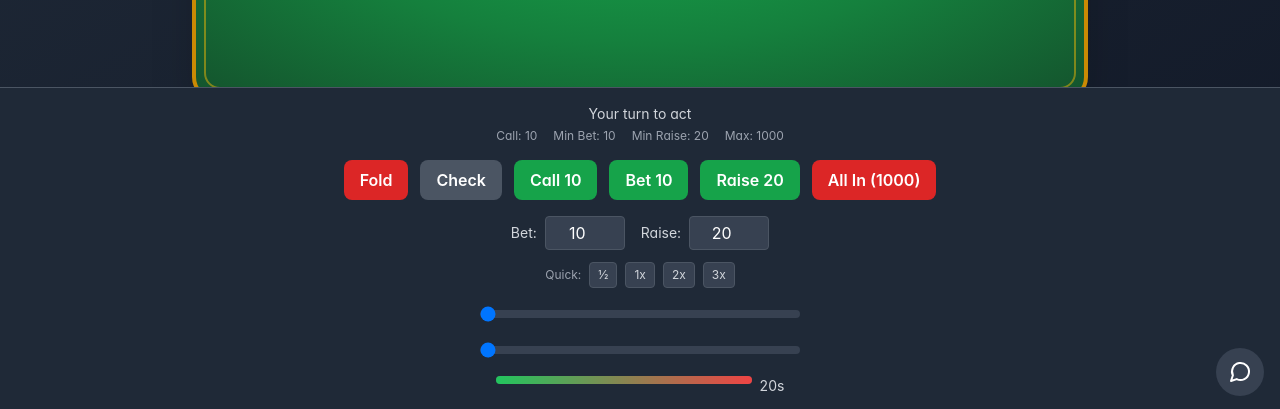
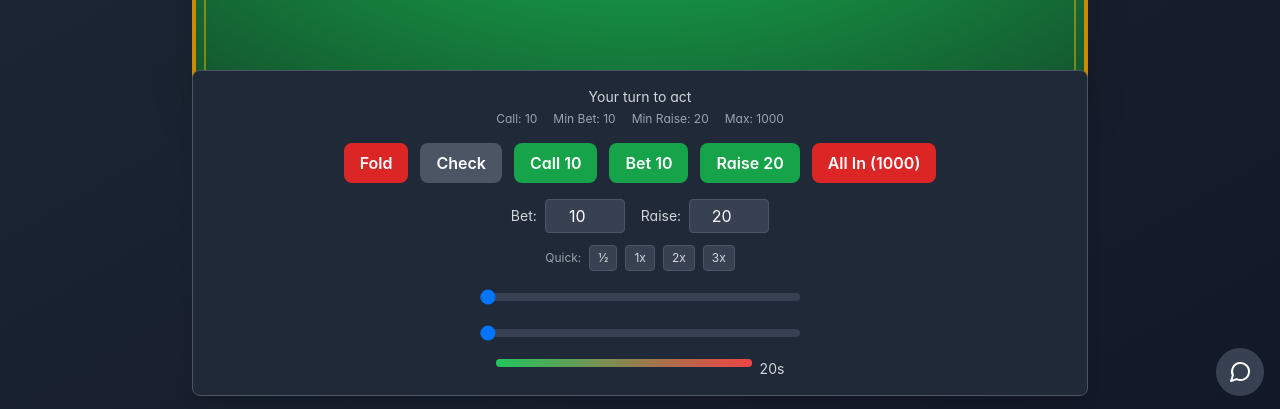
Before and after one commit to mikehrmantraut/multiplayer-poker, a React (Vite) app in the folder frontend/: page / in a window 1280 px wide. Shown: the part 388-797 px from the top of the page. Built offline with nearby package versions, Linux system fonts and the light colour scheme; no server answers.

Commit message:
action bar width fixed

```diff
--- a/frontend/src/components/ActionBar.tsx
+++ b/frontend/src/components/ActionBar.tsx
@@ -54,7 +54,6 @@ export const ActionBar: React.FC<ActionBarProps> = ({
 
   return (
     <div className={clsx('action-bar', className)}>
-      <div className="max-w-4xl mx-auto">
         {/* Action info */}
         <div className="text-center mb-4">
           <div className="text-sm text-gray-300 mb-1">Your turn to act</div>
@@ -232,7 +231,6 @@ export const ActionBar: React.FC<ActionBarProps> = ({
             {Math.ceil(actionRequest.timeLeftMs / 1000)}s
           </div>
         </div>
-      </div>
     </div>
   );
 };
--- a/frontend/src/styles/index.css
+++ b/frontend/src/styles/index.css
@@ -126,8 +126,9 @@
 
   /* Action bar styles */
   .action-bar {
-    @apply fixed bottom-0 left-0 right-0 bg-gray-800 border-t border-gray-600;
-    @apply p-4 shadow-lg backdrop-blur-sm;
+    @apply fixed bottom-4 left-1/2 transform -translate-x-1/2 bg-gray-800 border border-gray-600;
+    @apply p-4 shadow-lg backdrop-blur-sm rounded-lg;
+    @apply w-full max-w-4xl;
   }
 
   .action-button {
```
